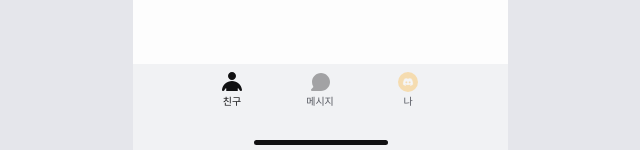
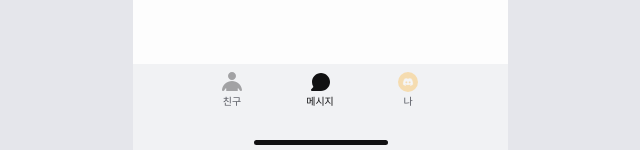
Before and after one commit to CEOS-Developers/react-messenger-19th, a React (Create React App) app: page /messages in a window 1280 px wide. Shown: the part 647-797 px from the top of the page, without its empty margins (320-960 px from the left). Built offline with nearby package versions, Linux system fonts and the light colour scheme; a web font is replaced by a local one.

Commit message:
Fix & page routing : userPageMode 앞에 $를 붙여 html 속성이 아님을 명시 & 페이지가 라우팅 되면 탭바의 해당 아닌 부분은 opacity를 낮게 적용

```diff
--- a/src/components/non-fixed/TabBar/TabIconContainer.tsx
+++ b/src/components/non-fixed/TabBar/TabIconContainer.tsx
@@ -1,10 +1,12 @@
+import { useEffect } from 'react';
 import { useRecoilState } from 'recoil';
 import { userPageModeState } from '@context/state/atom';
-import { useNavigate } from 'react-router-dom';
+import { useNavigate, useLocation } from 'react-router-dom';
 import styled from 'styled-components';
 
 interface userPageModeAtt {
-  userPageMode: boolean;
+  // 속성은 html dom에 부여하는 것이라서 일부러 $ 표시를 붙여준 것이다
+  $userPageMode: boolean;
 }
 
 const StyledTabIconContainer = styled.div`
@@ -32,7 +34,7 @@ const StyledImage = styled.img<userPageModeAtt>`
   width: 24px;
   height: 24px;
   margin-top: 6px;
-  opacity: ${(props) => (props.userPageMode === true ? 1 : 0.35)};
+  opacity: ${(props) => (props.$userPageMode === true ? 1 : 0.35)};
 `;
 
 const StyledTabSpan = styled.span<userPageModeAtt>`
@@ -42,12 +44,13 @@ const StyledTabSpan = styled.span<userPageModeAtt>`
   margin-bottom: 10px;
 
   color: ${(props) =>
-    props.userPageMode === true
+    props.$userPageMode === true
       ? props.theme.color.black
       : props.theme.color.grayDark};
 `;
 
 export default function TabIconContainer() {
+  const location = useLocation();
   const [userPageMode, setUserPageMode] = useRecoilState(userPageModeState);
   const navigate = useNavigate();
 
@@ -55,14 +58,20 @@ export default function TabIconContainer() {
     navigate(path);
   }
 
+  useEffect(() => {
+    if (location.pathname === '/') setUserPageMode('friends');
+    else if (location.pathname === '/messages') setUserPageMode('messages');
+    else if (location.pathname === '/profile') setUserPageMode('profile');
+  }, [location, setUserPageMode]); // useEffect() 내부에서 상태를 변화시키는 것이 맞는가?
+
   return (
     <StyledTabIconContainer>
       <StyledIconContainer onClick={() => handleNavigate('/')}>
         <StyledImage
           src="/images/friend.svg"
-          userPageMode={userPageMode === 'friends'}
+          $userPageMode={userPageMode === 'friends'}
         />
-        <StyledTabSpan userPageMode={userPageMode === 'friends'}>
+        <StyledTabSpan $userPageMode={userPageMode === 'friends'}>
           친구
         </StyledTabSpan>
       </StyledIconContainer>
@@ -70,9 +79,9 @@ export default function TabIconContainer() {
       <StyledIconContainer onClick={() => handleNavigate('/messages')}>
         <StyledImage
           src="/images/messageLarge.svg"
-          userPageMode={userPageMode === 'messages'}
+          $userPageMode={userPageMode === 'messages'}
         />
-        <StyledTabSpan userPageMode={userPageMode === 'messages'}>
+        <StyledTabSpan $userPageMode={userPageMode === 'messages'}>
           메시지
         </StyledTabSpan>
       </StyledIconContainer>
@@ -80,9 +89,9 @@ export default function TabIconContainer() {
       <StyledIconContainer onClick={() => handleNavigate('/profile')}>
         <StyledImage
           src="/images/discord24.svg"
-          userPageMode={userPageMode === 'profile'}
+          $userPageMode={userPageMode === 'profile'}
         />
-        <StyledTabSpan userPageMode={userPageMode === 'profile'}>
+        <StyledTabSpan $userPageMode={userPageMode === 'profile'}>
           나
         </StyledTabSpan>
       </StyledIconContainer>
```
